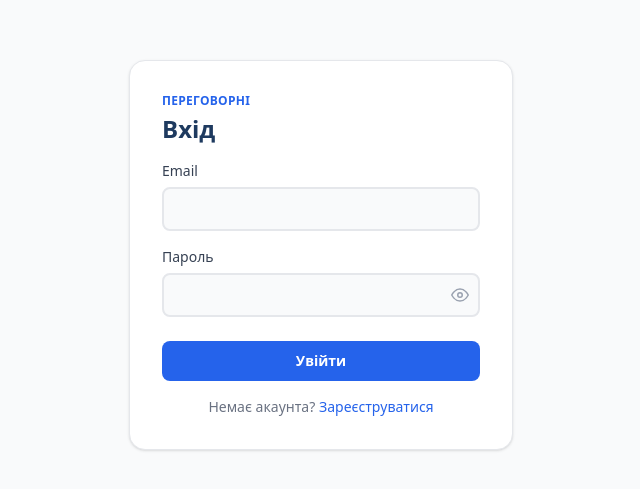
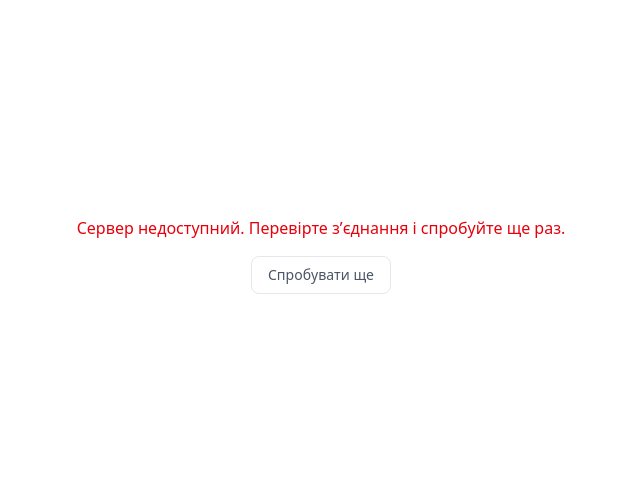
Before and after one commit to cdmorozov/meeting-rooms, a React (Vite) app in the folder web/: page / in a window 1280 px wide. Before the commit this address led to /login. Shown: the part 145-634 px from the top of the page, without its empty margins (319-959 px from the left). Built offline with nearby package versions, Linux system fonts and the light colour scheme; no server answers.

Commit message:
fix(web): tell the user when the server is unreachable

```diff
--- a/web/src/hooks/useAuthRequest.ts
+++ b/web/src/hooks/useAuthRequest.ts
@@ -1,6 +1,7 @@
 import { useQueryClient } from '@tanstack/react-query'
 import { useState } from 'react'
 import { useNavigate } from 'react-router'
+import { SERVER_UNAVAILABLE } from '../lib/messages'
 import { meQueryKey } from '../pages/ProtectedRoute'
 
 type AuthErrors = Record<string, string>
@@ -28,6 +29,8 @@ export function useAuthRequest(url: string) {
       }
       queryClient.setQueryData(meQueryKey, data.user)
       navigate('/')
+    } catch {
+      setErrors({ general: SERVER_UNAVAILABLE })
     } finally {
       setSubmitting(false)
     }
--- /dev/null
+++ b/web/src/lib/messages.ts
@@ -0,0 +1 @@
+export const SERVER_UNAVAILABLE = 'Сервер недоступний. Перевірте зʼєднання і спробуйте ще раз.'
--- a/web/src/pages/ProtectedRoute.tsx
+++ b/web/src/pages/ProtectedRoute.tsx
@@ -1,6 +1,7 @@
 import { useQuery } from '@tanstack/react-query'
 import type { ReactNode } from 'react'
 import { Navigate } from 'react-router'
+import { SERVER_UNAVAILABLE } from '../lib/messages'
 
 export interface User {
   id: string
@@ -10,28 +11,48 @@ export interface User {
 
 export const meQueryKey = ['me']
 
+export class UnauthenticatedError extends Error {}
+
 export async function fetchMe(): Promise<User> {
   const response = await fetch('/api/auth/me', { credentials: 'include' })
+  if (response.status === 401) {
+    throw new UnauthenticatedError()
+  }
   if (!response.ok) {
-    throw new Error('Not authenticated')
+    throw new Error(SERVER_UNAVAILABLE)
   }
   const data = await response.json()
   return data.user
 }
 
 export function ProtectedRoute({ children }: { children: ReactNode }) {
-  const { isLoading, isError } = useQuery({
+  const { isPending, error, refetch } = useQuery({
     queryKey: meQueryKey,
     queryFn: fetchMe,
     retry: false,
   })
 
-  if (isLoading) {
-    return <div>Завантаження...</div>
+  if (isPending) {
+    return <p className="p-6 text-gray-500">Завантаження...</p>
   }
 
-  if (isError) {
+  if (error instanceof UnauthenticatedError) {
     return <Navigate to="/login" replace />
+  }
+
+  if (error) {
+    return (
+      <div className="flex min-h-screen flex-col items-center justify-center gap-4 px-4 text-center">
+        <p className="text-red-600">{SERVER_UNAVAILABLE}</p>
+        <button
+          type="button"
+          onClick={() => refetch()}
+          className="rounded-lg border border-gray-200 px-4 py-2 text-sm font-medium text-gray-600 transition-colors hover:bg-gray-50"
+        >
+          Спробувати ще
+        </button>
+      </div>
+    )
   }
 
   return <>{children}</>
```
